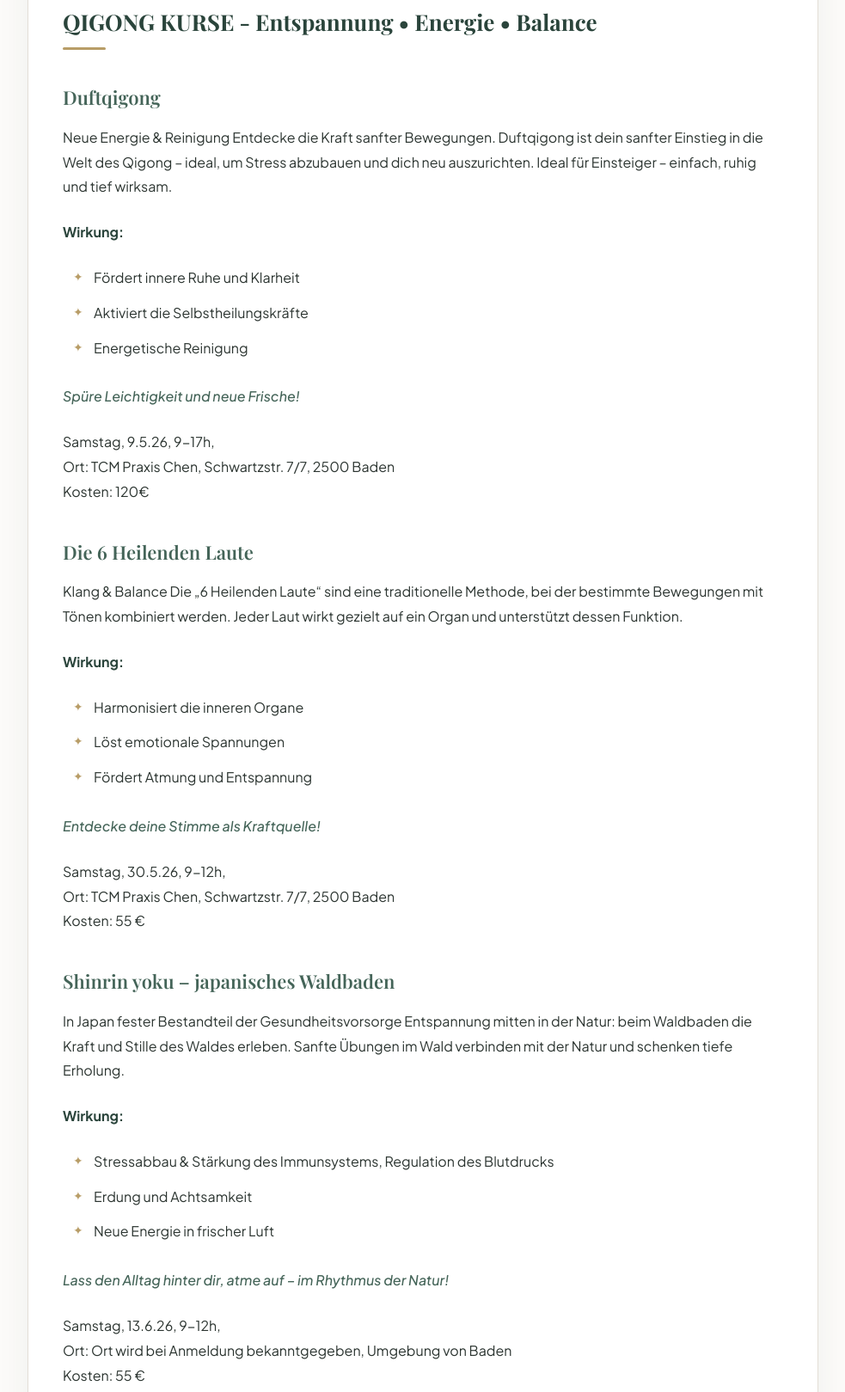
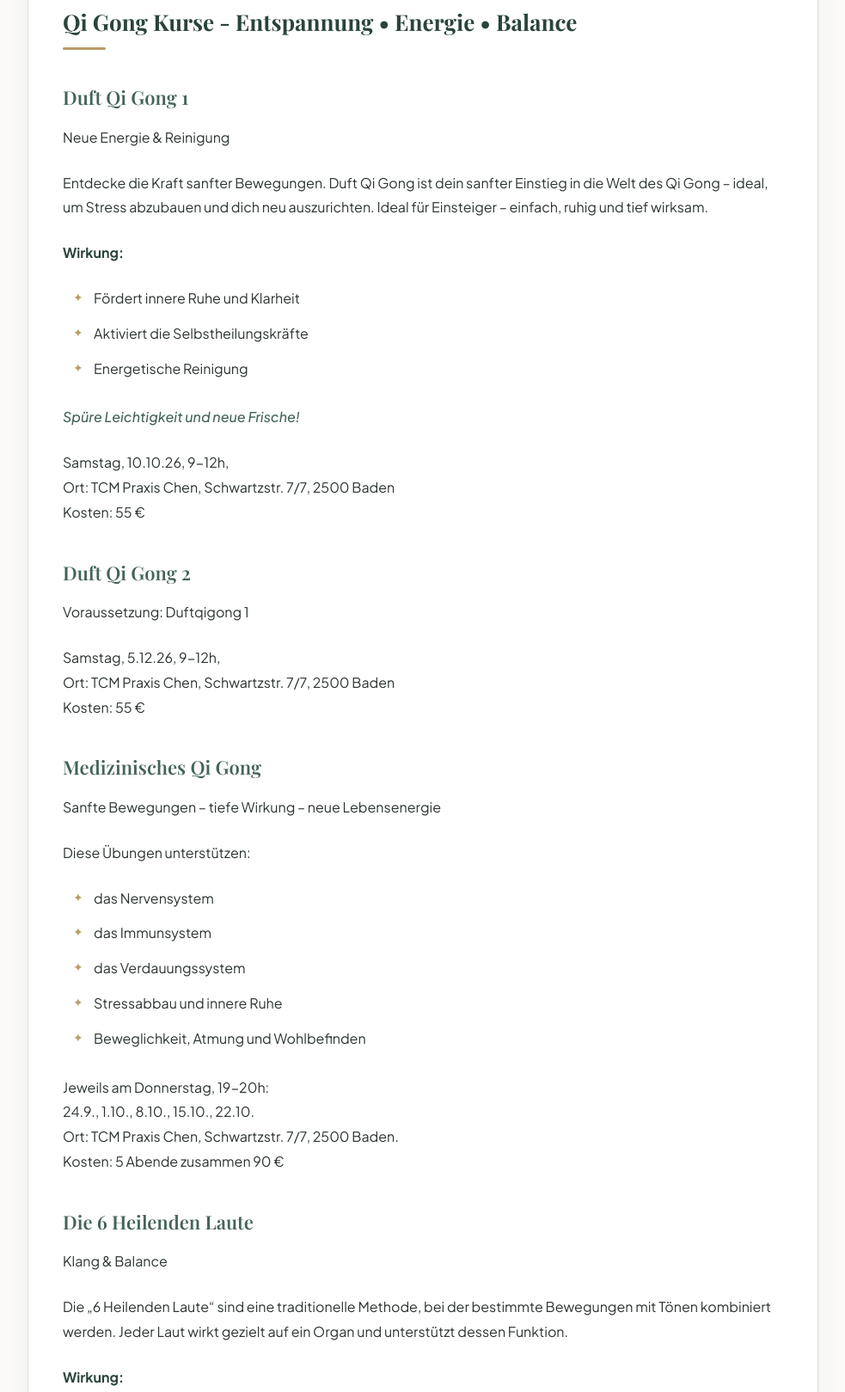
Before and after one commit to gottfired/tcm-chen, a website: page docs/qi_gong.html in a window 1280 px wide. Shown: the part 730-2349 px from the top of the page at 86% size, without its empty margins (148-1131 px from the left). Drawn offline with nearby package versions, Linux system fonts and the light colour scheme; a web font is replaced by a local one.

Commit message:
update qi gong

```diff
--- a/docs/qi_gong.html
+++ b/docs/qi_gong.html
@@ -107,11 +107,11 @@
 
         <!-- Main article text -->
         <article class="page-content">
-          <h3 id="qigong-kurse-entspannung-energie-balance">QIGONG KURSE - Entspannung • Energie • Balance</h3>
-<h4 id="duftqigong">Duftqigong</h4>
-<p>Neue Energie &amp; Reinigung
-Entdecke die Kraft sanfter Bewegungen. Duftqigong ist dein sanfter Einstieg in die
-Welt des Qigong – ideal, um Stress abzubauen und dich neu auszurichten.
+          <h3 id="qi-gong-kurse-entspannung-energie-balance">Qi Gong Kurse - Entspannung • Energie • Balance</h3>
+<h4 id="duft-qi-gong-1">Duft Qi Gong 1</h4>
+<p>Neue Energie &amp; Reinigung</p>
+<p>Entdecke die Kraft sanfter Bewegungen. Duft Qi Gong ist dein sanfter Einstieg in die
+Welt des Qi Gong – ideal, um Stress abzubauen und dich neu auszurichten.
 Ideal für Einsteiger – einfach, ruhig und tief wirksam.</p>
 <p><strong>Wirkung:</strong></p>
 <ul>
@@ -120,10 +120,24 @@ Ideal für Einsteiger – einfach, ruhig und tief wirksam.</p>
 <li>Energetische Reinigung</li>
 </ul>
 <p><em>Spüre Leichtigkeit und neue Frische!</em></p>
-<p>Samstag, 9.5.26, 9-17h,<br>Ort: TCM Praxis Chen, Schwartzstr. 7/7, 2500 Baden<br>Kosten: 120€</p>
+<p>Samstag, 10.10.26, 9-12h,<br>Ort: TCM Praxis Chen, Schwartzstr. 7/7, 2500 Baden<br>Kosten: 55 €</p>
+<h4 id="duft-qi-gong-2">Duft Qi Gong 2</h4>
+<p>Voraussetzung: Duftqigong 1</p>
+<p>Samstag, 5.12.26, 9-12h,<br>Ort: TCM Praxis Chen, Schwartzstr. 7/7, 2500 Baden<br>Kosten: 55 €</p>
+<h4 id="medizinisches-qi-gong">Medizinisches Qi Gong</h4>
+<p>Sanfte Bewegungen – tiefe Wirkung – neue Lebensenergie</p>
+<p>Diese Übungen unterstützen:</p>
+<ul>
+<li>das Nervensystem</li>
+<li>das Immunsystem</li>
+<li>das Verdauungssystem</li>
+<li>Stressabbau und innere Ruhe</li>
+<li>Beweglichkeit, Atmung und Wohlbefinden</li>
+</ul>
+<p>Jeweils am Donnerstag, 19-20h:<br>24.9., 1.10., 8.10., 15.10., 22.10.<br>Ort: TCM Praxis Chen, Schwartzstr. 7/7, 2500 Baden.<br>Kosten: 5 Abende zusammen 90 €</p>
 <h4 id="die-6-heilenden-laute">Die 6 Heilenden Laute</h4>
-<p>Klang &amp; Balance
-Die „6 Heilenden Laute“ sind eine traditionelle Methode, bei der bestimmte
+<p>Klang &amp; Balance</p>
+<p>Die „6 Heilenden Laute“ sind eine traditionelle Methode, bei der bestimmte
 Bewegungen mit Tönen kombiniert werden. Jeder Laut wirkt gezielt auf ein Organ
 und unterstützt dessen Funktion.</p>
 <p><strong>Wirkung:</strong></p>
@@ -133,20 +147,7 @@ und unterstützt dessen Funktion.</p>
 <li>Fördert Atmung und Entspannung</li>
 </ul>
 <p><em>Entdecke deine Stimme als Kraftquelle!</em></p>
-<p>Samstag, 30.5.26, 9-12h,<br>Ort: TCM Praxis Chen, Schwartzstr. 7/7, 2500 Baden<br>Kosten: 55 €</p>
-<h4 id="shinrin-yoku-japanisches-waldbaden">Shinrin yoku – japanisches Waldbaden</h4>
-<p>In Japan fester Bestandteil der Gesundheitsvorsorge
-Entspannung mitten in der Natur: beim Waldbaden die Kraft und Stille des Waldes
-erleben. Sanfte Übungen im Wald verbinden mit der Natur und schenken tiefe
-Erholung.</p>
-<p><strong>Wirkung:</strong></p>
-<ul>
-<li>Stressabbau &amp; Stärkung des Immunsystems, Regulation des Blutdrucks</li>
-<li>Erdung und Achtsamkeit</li>
-<li>Neue Energie in frischer Luft</li>
-</ul>
-<p><em>Lass den Alltag hinter dir, atme auf – im Rhythmus der Natur!</em></p>
-<p>Samstag, 13.6.26, 9-12h,<br>Ort: Ort wird bei Anmeldung bekanntgegeben, Umgebung von Baden<br>Kosten: 55 €</p>
+<p>Samstag, 28.11.26, 9-12h,<br>Ort: TCM Praxis Chen, Schwartzstr. 7/7, 2500 Baden<br>Kosten: 55 €</p>
 <p>Anmeldung unter <a href="mailto:praxis@tcm-chen.com">praxis@tcm-chen.com</a> oder 0699/81724716, begrenzte Plätze</p>
 
         </article>
```
Also changed, not shown: pages/qi_gong.md (+34 -26 lines).
